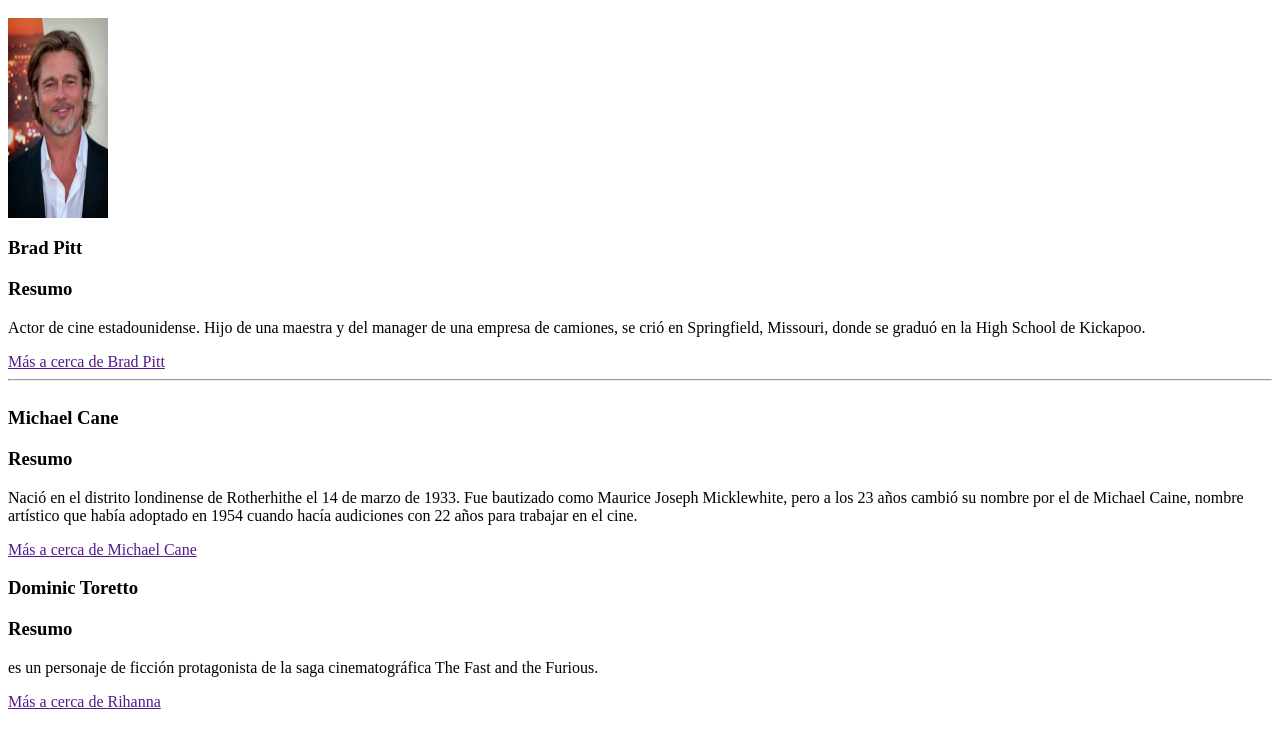
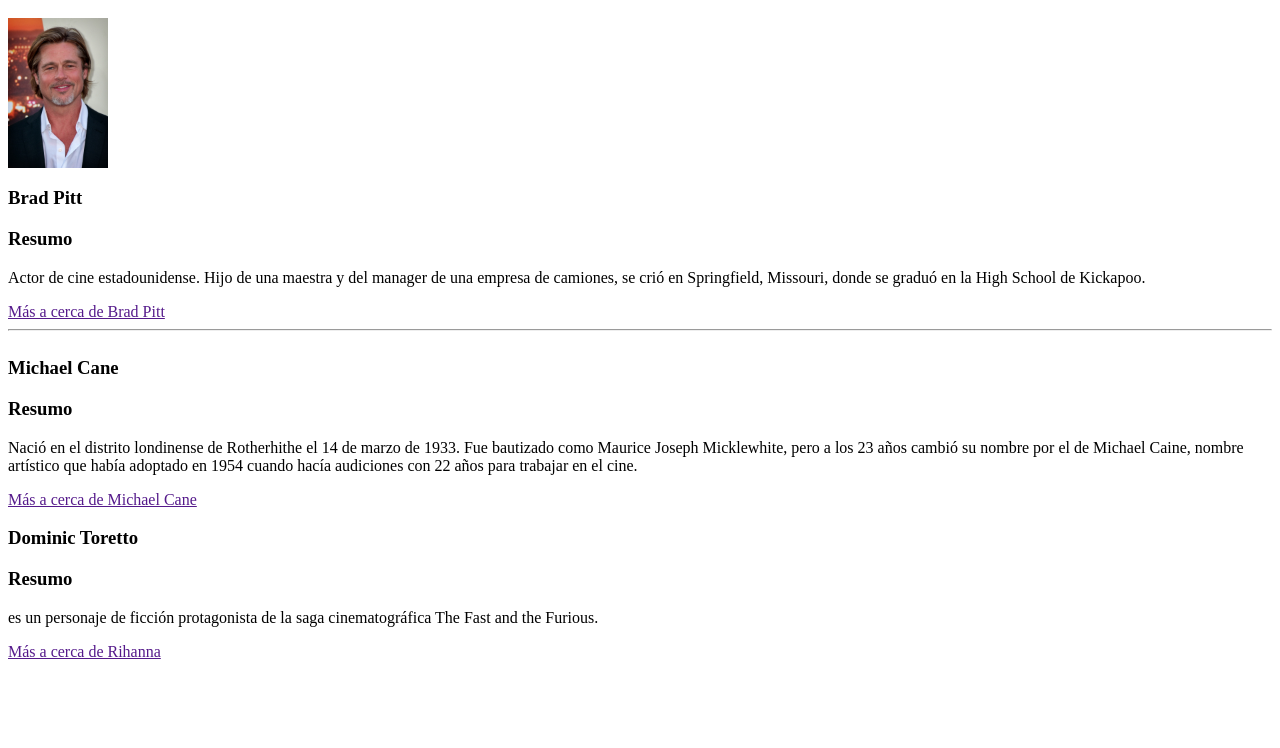
Before and after one commit to marmb7/personaxeRSS, a plain HTML site: page index.html in a window 1280 px wide. Shown: the part 48-796 px from the top of the page. Drawn offline with Linux system fonts and the light colour scheme.

Commit message:
Update index.html

```diff
--- a/index.html
+++ b/index.html
@@ -4,7 +4,7 @@
   </head>
   <body>
     <h1>PersonaxeRSS</h1>
-    <img src="imaxe1.jpg" height="200px" width="100px">
+    <img src="imaxe1.jpg" height="150px" width="100px">
     <h3>Brad Pitt</h3>
     <h3>Resumo</h3>
     <p> Actor de cine estadounidense. Hijo de una maestra y del manager de una empresa de camiones, se crió en Springfield, Missouri, donde se graduó en la High School de Kickapoo.</p>
```
